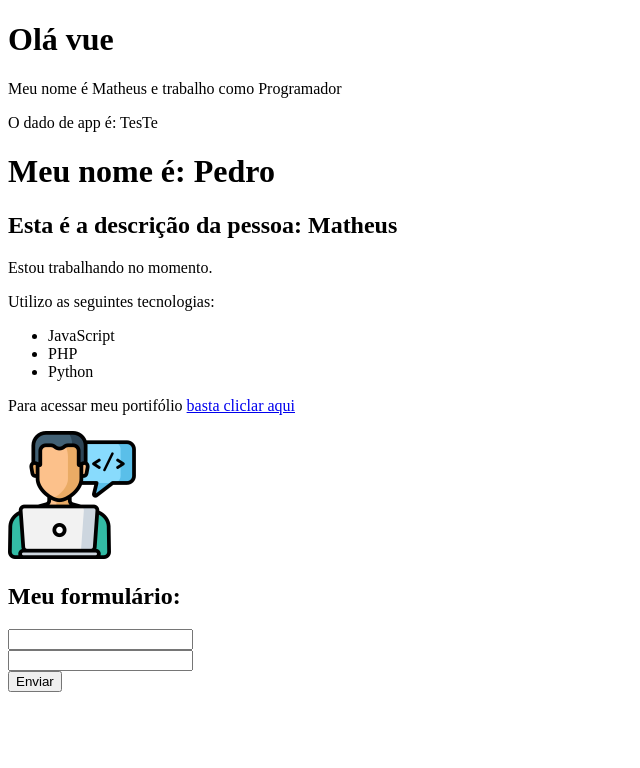
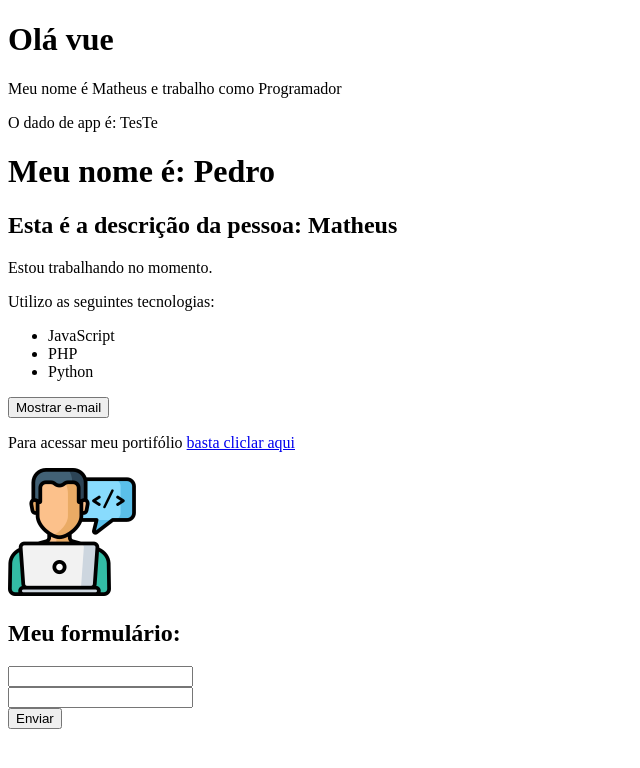
Before and after one commit to regislopeseso/Curso_Vue3_Mattheus_Battisti, a Vue app in the folder 2_projeto_vue/: page / in a window 1280 px wide. Shown: the top 768 px of the page, without its empty margins (0-640 px from the left). Built offline with nearby package versions, Linux system fonts and the light colour scheme.

Commit message:
Add Aula 11 - Métodos

```diff
--- a/2_projeto_vue/src/components/Info.vue
+++ b/2_projeto_vue/src/components/Info.vue
@@ -10,6 +10,10 @@
         {{ tech }}
       </li>
     </ul>
+
+    <div>
+      <button @click="showEmail">{{textoBotao}}</button>
+    </div>
 
     <p v-show="mostrar_email">Mande uma mensagem para: {{ email }}</p>
     <p>Para acessar meu portifólio <a v-bind:href="meu_link" target="blank">basta cliclar aqui</a></p>
@@ -31,8 +35,20 @@
       mostrar_email: false,
       email: "matheus@email.com",
       tecnologies: ["JavaScript", "PHP", "Python"],
-      meu_link: "https://google.com"
+      meu_link: "https://google.com",
+      textoBotao: "Mostrar e-mail"
     };
+  },
+  methods: {
+    showEmail() {
+      this.mostrar_email= !this.mostrar_email;
+
+      this.textoBotao = "Ocultar e-mail";
+
+      if(this.mostrar_email === false){
+        this.textoBotao = "Mostrar e-mail"
+      }
+    }
   }
 };
 </script>
--- a/2_projeto_vue/src/components/LifeCycle.vue
+++ b/2_projeto_vue/src/components/LifeCycle.vue
@@ -16,12 +16,21 @@
   created() {
     setTimeout (() => {
       this.nome = "Matheus"
-    }, 1000)
+    }, 1000);
+
+    this.lifeCycle()
   },
   mounted() {
     setTimeout (() => {
       this.nome = "Pedro"
-    }, 2000)
+    }, 2000);
+
+    this.lifeCycle()
+  },
+  methods: {
+    lifeCycle() {
+      console.log("Executou");
+    }
   }
 }
 </script>
```
